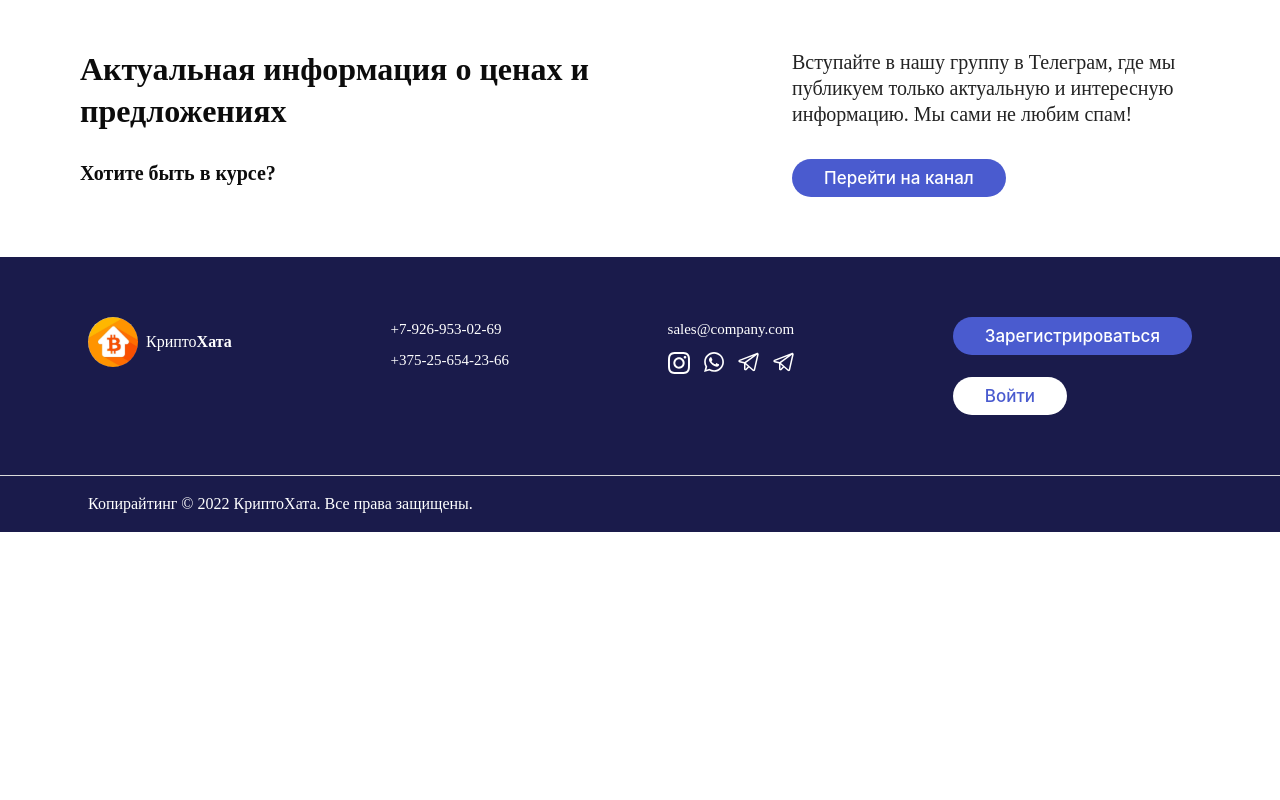
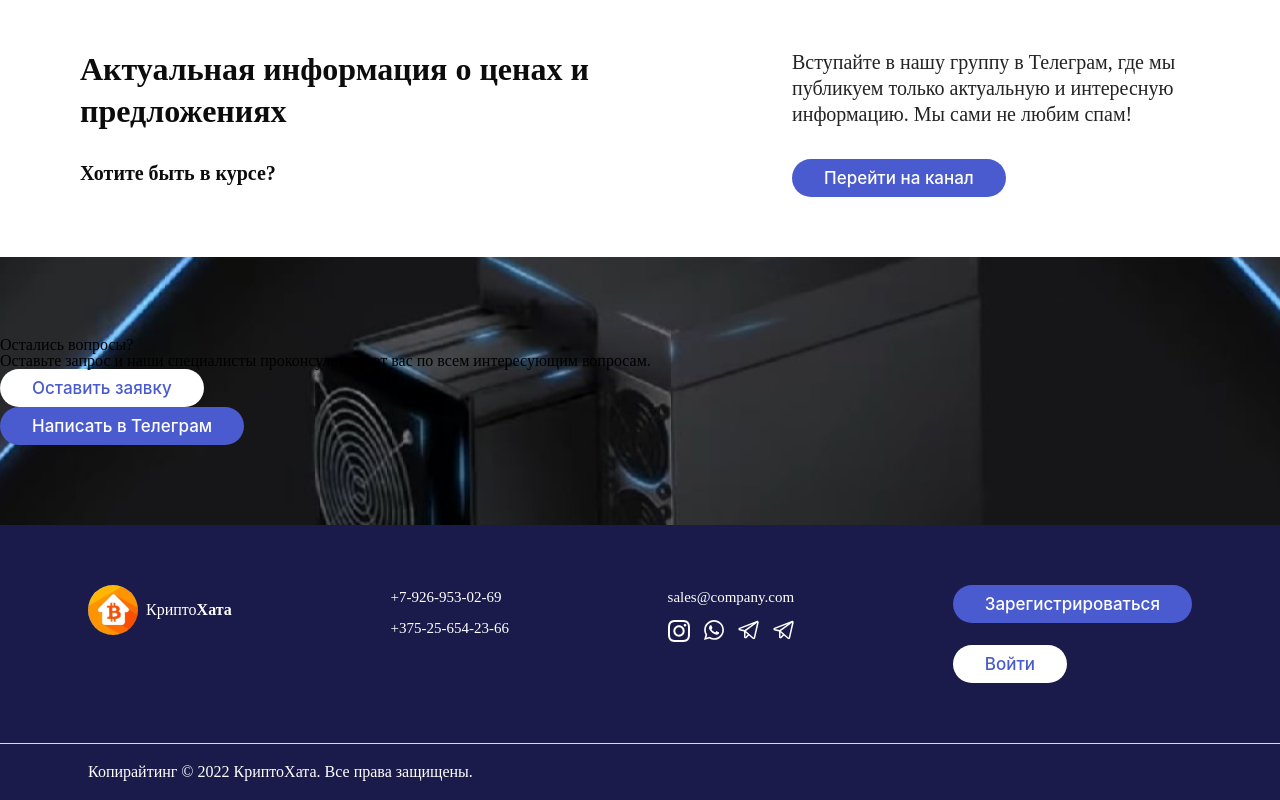
Before and after one commit to GBaykov/kriptohata, a React (Create React App) app: page / in a window 1280 px wide. Shown: the part 1692-2492 px from the top of the page. Before the commit the page ends 2224 px from the top, so only its background shows below. Built offline with nearby package versions, Linux system fonts and the light colour scheme.

Commit message:
feat: add any-questions block in home page

```diff
--- a/src/components/pages/homePage/HomePage.tsx
+++ b/src/components/pages/homePage/HomePage.tsx
@@ -78,6 +78,18 @@ export const HomePage = () => {
             </div>
           </div>
         </section>
+        <section className="page__questions questions">
+          <div className="questions__content">
+            <p className="questions__content-title">Остались вопросы?</p>
+            <p className="questions__content-text">
+              Оставьте запрос и наши специалисты проконсультируют вас по всем интересующим вопросам.
+            </p>
+            <div className="questions__content-btns">
+              <Button isMain={false} text="Оставить заявку" />
+              <Button isMain={true} text="Написать в Телеграм" />
+            </div>
+          </div>
+        </section>
       </div>
     </main>
   );
--- a/src/components/pages/homePage/homepage.css
+++ b/src/components/pages/homePage/homepage.css
@@ -194,3 +194,13 @@ h1 {
   color: #232323;
   margin-bottom: 32px;
 }
+
+/* ////////////////// */
+.questions {
+  box-sizing: border-box;
+  padding: 80px 0px;
+  background: url('../../../../public/homepage/any-quest.png') no-repeat center;
+}
+.questions__content {
+  margin: 0 auto;
+}
```
Also changed, not shown: public/homepage/any-quest.png (added).
